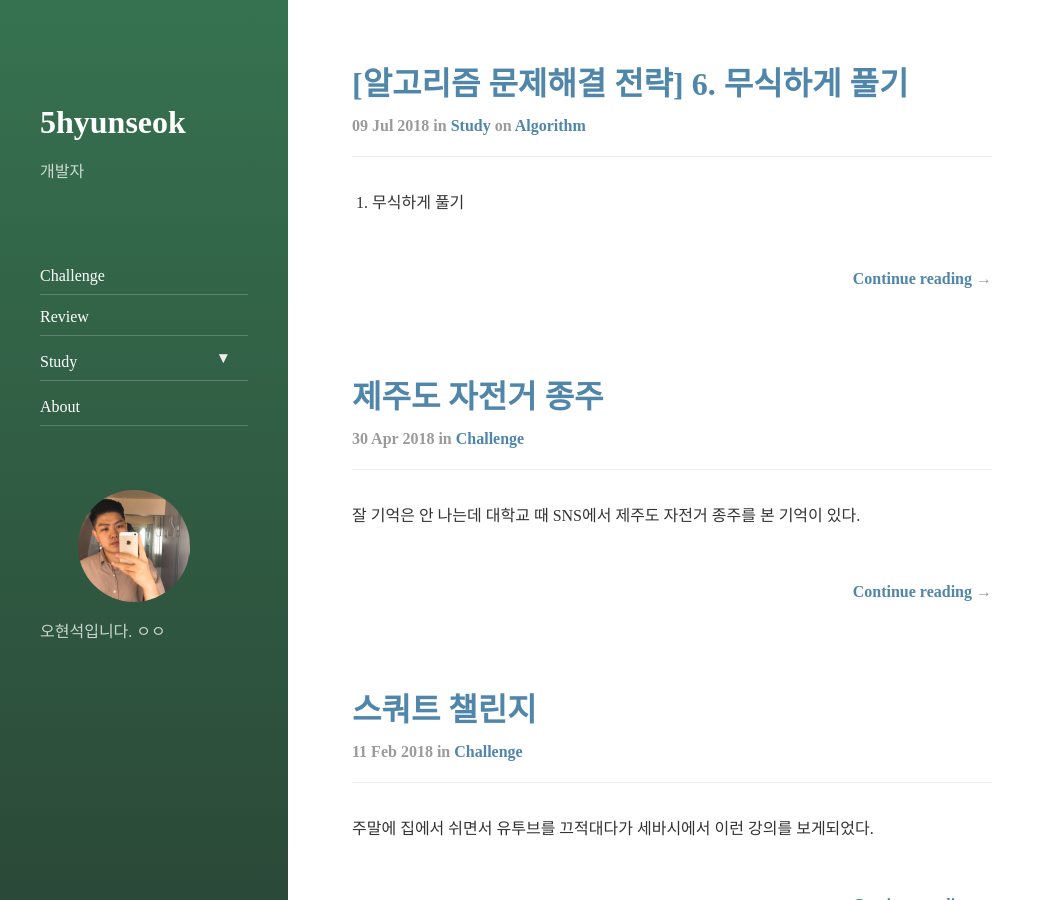
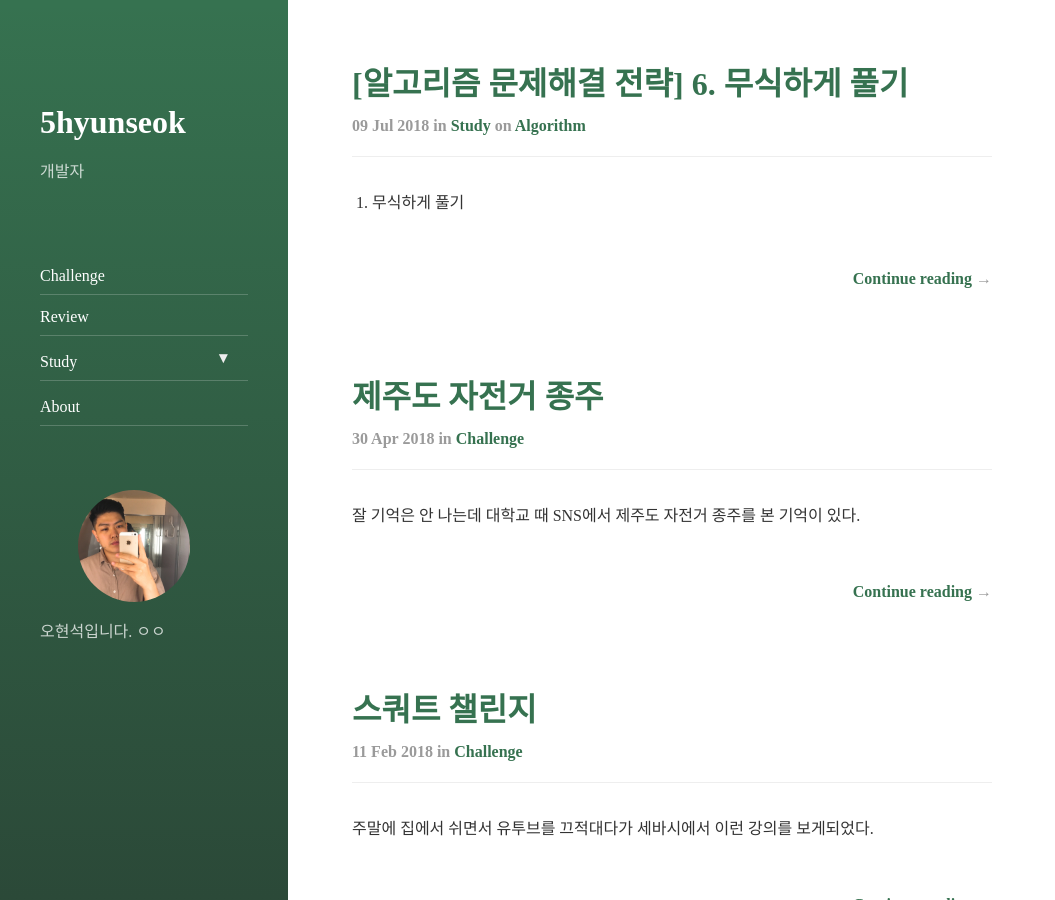
Before and after one commit to 5hyunseok/5hyunseok.github.io, a Jekyll site: the page built from index.html, in a window 1280 px wide and 900 px high. Shown: the whole window, without its empty margins (0-1055 px from the left). Built offline with Jekyll 4.4.1, drawn with Linux system fonts in a browser that asks for light colours; nearby versions of some CDN libraries; the list of posts is cut into pages by our own code.

Commit message:
Change color

```diff
--- a/_config.yml
+++ b/_config.yml
@@ -28,7 +28,7 @@ author:
 
 # Fallback image and color
 image:               /assets/img/nap.jpg
-color:               '#4f86aa'
+color:               rgb(54,114,80)
 
 # The font used for headings. Expects a string that is a valid CSS font-family value.
 font_heading:        "'Lato', 'Sans-serif'"
```
